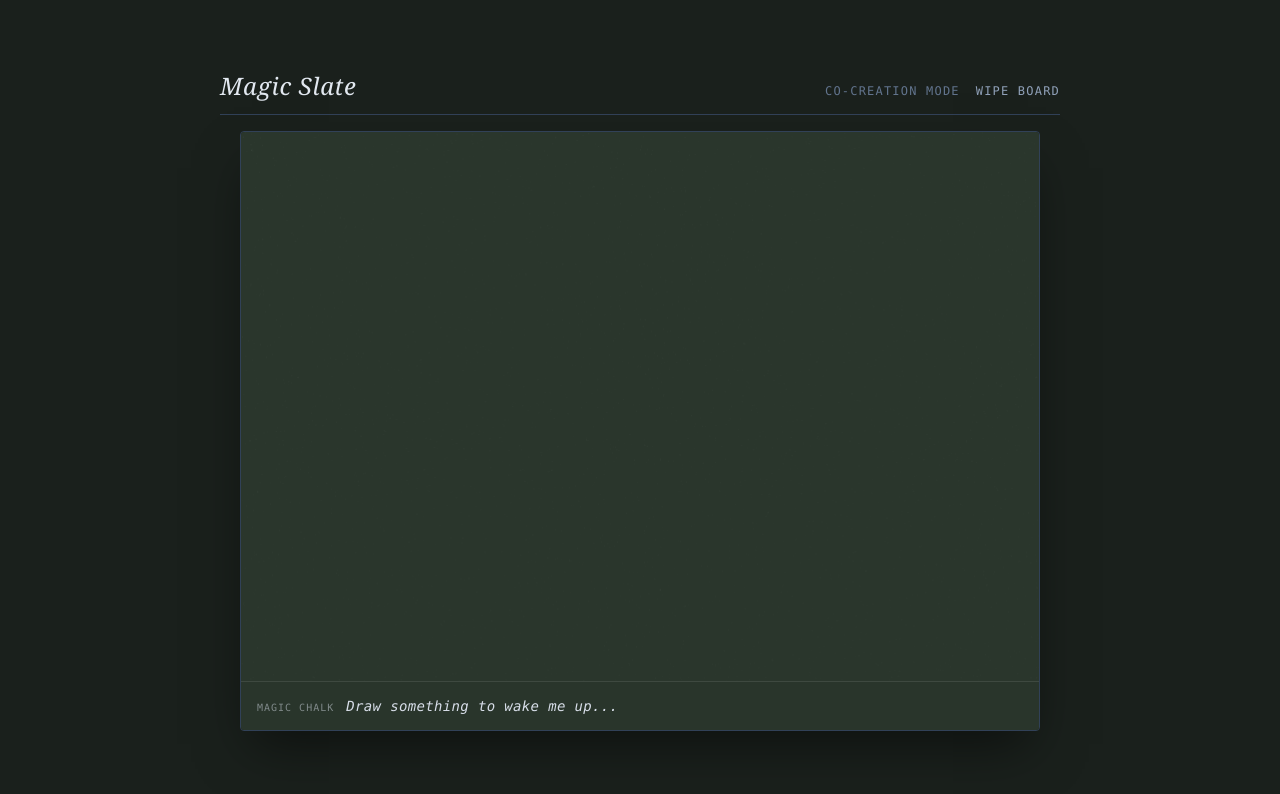
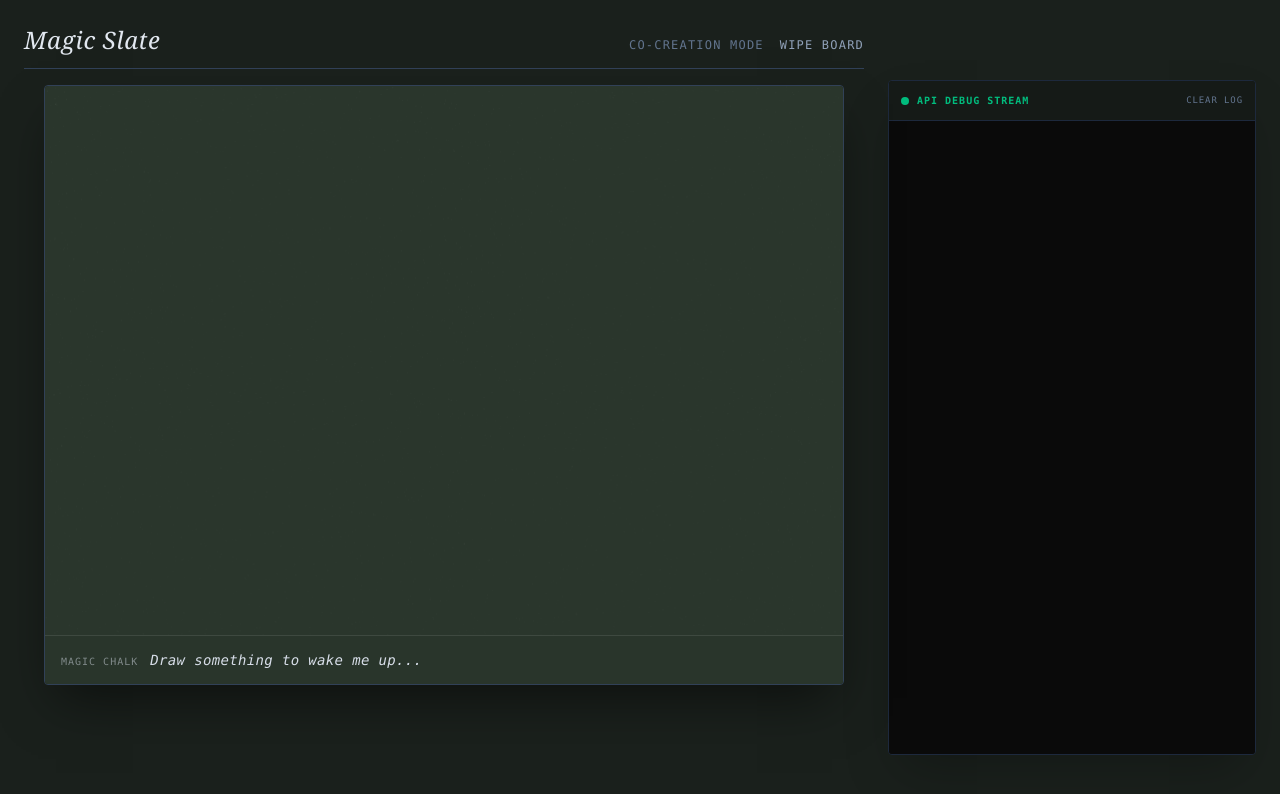
Before and after one commit to nuwan-labs/talking-chalk, a React (Vite) app: page / in a window 1280 px wide. Shown: the top 794 px of the page. Built offline with nearby package versions, Linux system fonts and the light colour scheme.

Commit message:
Add real-time API request and response debug panel

```diff
--- a/src/App.tsx
+++ b/src/App.tsx
@@ -201,6 +201,8 @@ export default function App() {
   const [artistState, setArtistState] = useState("idle"); // idle, thinking, drawing, done, error
   const [artistThought, setArtistThought] = useState("Draw something to wake me up...");
   const [log, setLog] = useState<any[]>([]);
+  const [apiLog, setApiLog] = useState<any[]>([]);
+  const [rawStream, setRawStream] = useState<string>("");
 
   // Concurrency Refs
   const strokeQueue = useRef<any[]>([]);
@@ -364,6 +366,9 @@ export default function App() {
 
       const img = canvasRef.current!.toDataURL("image/jpeg", 0.6).split(",")[1];
 
+      setApiLog(prev => [...prev, { time: new Date().toLocaleTimeString(), type: 'req', data: { image: img.substring(0, 40) + "...[base64 truncated]" } }]);
+      setRawStream("");
+
       const response = await fetch('/api/generate', {
         method: 'POST',
         headers: { 'Content-Type': 'application/json' },
@@ -385,11 +390,15 @@ export default function App() {
         const { value, done } = await reader.read();
         if (done) break;
         buffer.current += decoder.decode(value, { stream: true });
+        setRawStream(buffer.current);
         const newStrokes = parseStream();
         if (newStrokes.length > 0) {
           strokeQueue.current.push(...newStrokes);
         }
       }
+
+      setApiLog(prev => [...prev, { time: new Date().toLocaleTimeString(), type: 'res', data: { status: 'Stream completed', totalBytes: buffer.current.length } }]);
+      setRawStream("");
 
     } catch(e: any) {
       console.error(e);
@@ -405,8 +414,8 @@ export default function App() {
   };
 
   return(
-    <div className="min-h-screen bg-[#1a201c] flex items-center justify-center p-6 font-mono text-slate-300">
-      <div className="flex flex-col items-center gap-4 w-full max-w-[840px]">
+    <div className="min-h-screen bg-[#1a201c] flex items-start justify-center p-6 font-mono text-slate-300 gap-6">
+      <div className="flex flex-col items-center gap-4 w-full max-w-[840px] shrink-0">
 
         <div className="w-full flex justify-between items-baseline pb-3 border-b border-slate-700">
           <span className="font-serif italic text-2xl text-slate-200 tracking-wide">Magic Slate</span>
@@ -450,6 +459,45 @@ export default function App() {
           </div>
         )}
       </div>
+
+      {/* Debug Panel */}
+      <div className="w-[450px] h-[675px] bg-[#111] border border-slate-800 rounded-sm hidden xl:flex flex-col overflow-hidden shadow-2xl mt-14">
+        <div className="p-3 border-b border-slate-800 bg-[#151a17] flex justify-between items-center shrink-0">
+          <span className="text-[10px] uppercase tracking-widest text-emerald-500 font-bold flex items-center gap-2">
+            <span className={`w-2 h-2 rounded-full ${isStreaming.current ? 'bg-amber-400 animate-pulse shadow-[0_0_8px_#fbbf24]' : 'bg-emerald-500'}`}></span>
+            API Debug Stream
+          </span>
+          <button onClick={() => { setApiLog([]); setRawStream(""); }} className="text-[9px] text-slate-500 hover:text-white uppercase tracking-widest transition-colors">Clear Log</button>
+        </div>
+
+        <div className="flex-1 overflow-y-auto p-4 custom-scrollbar flex flex-col gap-4 bg-[#0a0a0a]">
+          {apiLog.map((logItem, idx) => (
+             <div key={idx} className="bg-[#151a17] p-3 rounded-md border border-slate-800/80 shadow-sm">
+                <div className="text-slate-500 mb-2 pb-2 border-b border-slate-800/80 flex justify-between items-center">
+                  <span className={`text-[10px] tracking-wider font-bold ${logItem.type === 'req' ? 'text-blue-400' : 'text-emerald-400'}`}>
+                    {logItem.type === 'req' ? 'OUTGOING REQUEST' : 'RESPONSE COMPLETE'}
+                  </span>
+                  <span className="text-[9px] opacity-40">{logItem.time}</span>
+                </div>
+                <div className="whitespace-pre-wrap text-slate-400 font-mono text-[10px] leading-relaxed">
+                  {JSON.stringify(logItem.data, null, 2)}
+                </div>
+             </div>
+          ))}
+
+          {isStreaming.current && rawStream && (
+            <div className="bg-[#151a17] p-3 rounded-md border border-amber-900/40 shadow-[0_0_15px_rgba(251,191,36,0.03)] animate-fade-in">
+              <div className="text-amber-500/60 mb-2 pb-2 border-b border-amber-900/40 text-[9px] uppercase tracking-widest flex items-center gap-2">
+                <span className="animate-pulse">Receiving Chunks...</span>
+              </div>
+              <div className="whitespace-pre-wrap text-amber-400/90 font-mono text-[10px] leading-relaxed break-all">
+                {rawStream}
+              </div>
+            </div>
+          )}
+        </div>
+      </div>
+
       <style>{`
         @keyframes fade-in {
           from { opacity: 0; transform: translateY(2px); }
```
